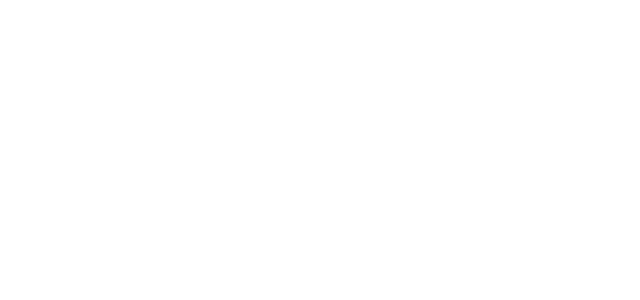
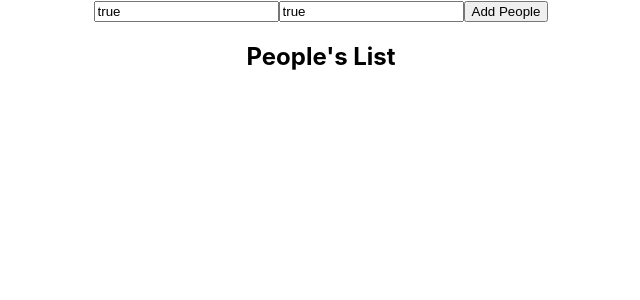
Before and after one commit to IsmailMuhammed2019/externalfeatures, a React (Create React App) app: page / in a window 1280 px wide. Shown: the top 300 px of the page, without its empty margins (319-959 px from the left). Built offline with nearby package versions, Linux system fonts and the light colour scheme.

Commit message:
add form frame

```diff
--- a/src/App.js
+++ b/src/App.js
@@ -2,9 +2,15 @@
 
 function App() {
   return (
-    <div className="App">
+    <div className='App'>
+      <form>
+        <input name='firstName' type='text' value id='firstname' />
+        <input name='email' type='text' value id='email' />
+        <button type='submit'>Add People</button>
+      </form>
+      <h2>People's List</h2>
     </div>
-  );
+  )
 }
 
 export default App;
```
